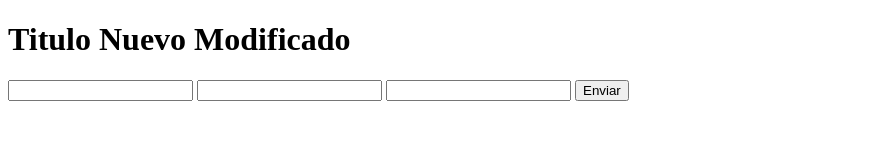
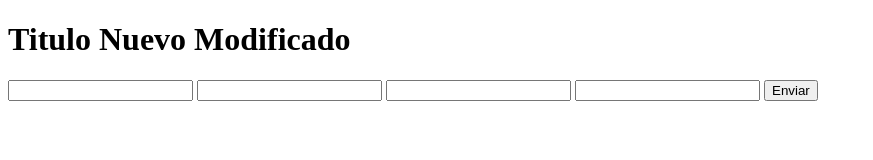
Before and after one commit to sluechinger12/git-helloGit, a plain HTML site: page index.html in a window 1280 px wide. Shown: the whole page, without its empty margins (0-873 px from the left). Drawn offline with Linux system fonts and the light colour scheme.

Commit message:
se agrego paladar

```diff
--- a/index.html
+++ b/index.html
@@ -13,6 +13,7 @@
        <input type="text" name="firstName" id="firstName">
        <input type="text" name="lastname" id="lastname">
        <input type="text" name="peo" id="peo">
+       <input type="text" name="paladar" id="paladar">
               <input type="button" value="Enviar">
    </form>
 </body>
```
